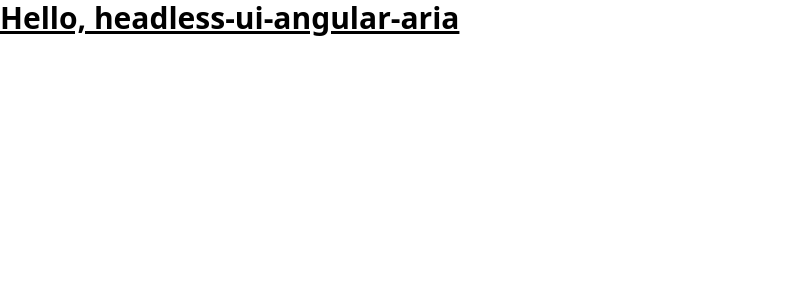
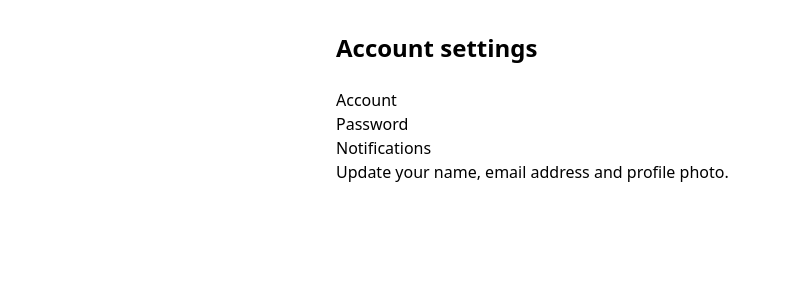
Before and after one commit to melvinnjuguna/headless-ui-angular-aria, an Angular app: page / in a window 1280 px wide. Shown: the top 300 px of the page, without its empty margins (0-791 px from the left). Built offline with nearby package versions, Linux system fonts and the light colour scheme.

Commit message:
Document components, webinar steps and setup gotchas in README

```diff
--- a/src/app/app.ts
+++ b/src/app/app.ts
@@ -1,16 +1,37 @@
-import { Component, signal } from '@angular/core';
+import { Component } from '@angular/core';
 import { RouterOutlet } from '@angular/router';
+import { TabGroup, TabItem } from './components/tab-group/tab-group';
 
 @Component({
-  imports: [RouterOutlet],
+  imports: [RouterOutlet, TabGroup],
   selector: 'app-root',
   styles: [],
   template: `
-    <h1 class="text-3xl font-bold underline">Hello, {{ title() }}</h1>
+    <main class="mx-auto max-w-2xl p-8">
+      <h1 class="mb-6 text-2xl font-bold">Account settings</h1>
+
+      <app-tab-group [tabs]="tabs" selectedTab="account" />
+    </main>
 
     <router-outlet />
   `,
 })
 export class App {
-  protected readonly title = signal('headless-ui-angular-aria');
+  protected readonly tabs: TabItem[] = [
+    {
+      value: 'account',
+      label: 'Account',
+      content: 'Update your name, email address and profile photo.',
+    },
+    {
+      value: 'password',
+      label: 'Password',
+      content: 'Change your password. You will be signed out on all other devices.',
+    },
+    {
+      value: 'notifications',
+      label: 'Notifications',
+      content: 'Choose which emails and push notifications you want to receive.',
+    },
+  ];
 }
--- /dev/null
+++ b/src/app/components/tab-group/tab-group.ts
@@ -0,0 +1,30 @@
+import { Component, input, model } from '@angular/core';
+
+export interface TabItem {
+  value: string;
+  label: string;
+  content: string;
+}
+
+@Component({
+  selector: 'app-tab-group',
+  template: `
+    <div>
+      <ul>
+        @for (tab of tabs(); track tab.value) {
+          <li (click)="selectedTab.set(tab.value)">{{ tab.label }}</li>
+        }
+      </ul>
+
+      @for (tab of tabs(); track tab.value) {
+        @if (selectedTab() === tab.value) {
+          <div>{{ tab.content }}</div>
+        }
+      }
+    </div>
+  `,
+})
+export class TabGroup {
+  readonly tabs = input.required<TabItem[]>();
+  readonly selectedTab = model<string>();
+}
```
